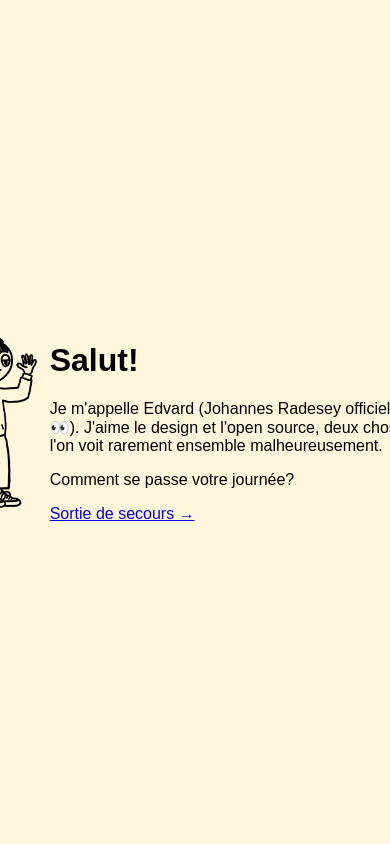
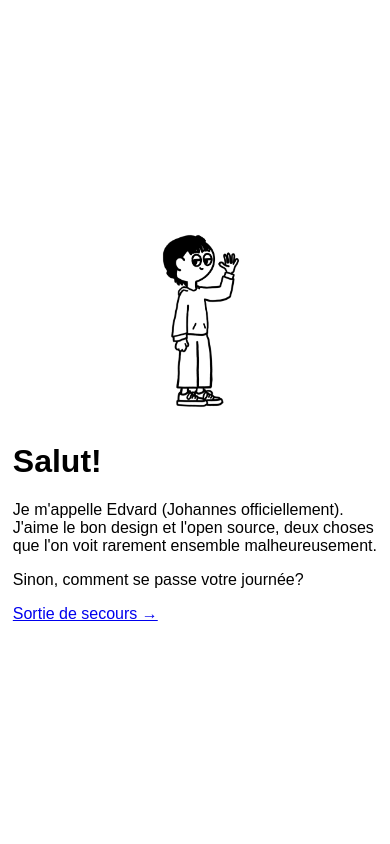
Before and after one commit to orlettienzo/CityPace, a Flask app: page /johannes in a window 390 px wide; the page is wider, and only the part inside the window is pictured. Run offline with Flask 3, Linux system fonts and the light colour scheme; some web fonts are replaced.

Commit message:
update on personal page

```diff
--- a/mobility/static/special.css
+++ b/mobility/static/special.css
@@ -6,7 +6,7 @@ html {
     justify-content: center;
     align-items: center;
     height: 100%;
-    background: #fFf6dC;
+    background: #fff;
 }
 
 p,a {
@@ -25,3 +25,12 @@ p,a {
     width: 500px;
     height: 280px;
 }
+
+/* mobile */
+@media (max-width: 500px) {
+    .content {
+        flex-direction: column;
+        width: 100%;
+        height: 100%;
+    }
+}
--- a/mobility/templates/johannes.html
+++ b/mobility/templates/johannes.html
@@ -10,13 +10,14 @@
 </head>
 <body>
     <div class="content">
-        <img src="../static/me4.png" alt="Dessin de moi" height="200rem">
+        <img src="../static/me6.png" alt="Dessin de moi" height="200rem">
         <div>
             <h1>Salut!</h1>
-            <p>Je m'appelle Edvard (Johannes Radesey officiellement 👀). J'aime le design et l'open source, deux choses que l'on voit rarement ensemble malheureusement.</p>
-            <p>Comment se passe votre journée?</p>
+            <p>Je m'appelle Edvard (Johannes officiellement). J'aime le bon design et l'open source, deux choses que l'on voit rarement ensemble malheureusement.</p>
+            <p>Sinon, comment se passe votre journée?</p>
             <a href="/">Sortie de secours →</a>
         </div>
+        <!-- il est magnifique le code, non? -->
     </div>
 </body>
 </html>
```
Also changed, not shown: mobility/static/me4.png (deleted), mobility/static/me6.png (added).
